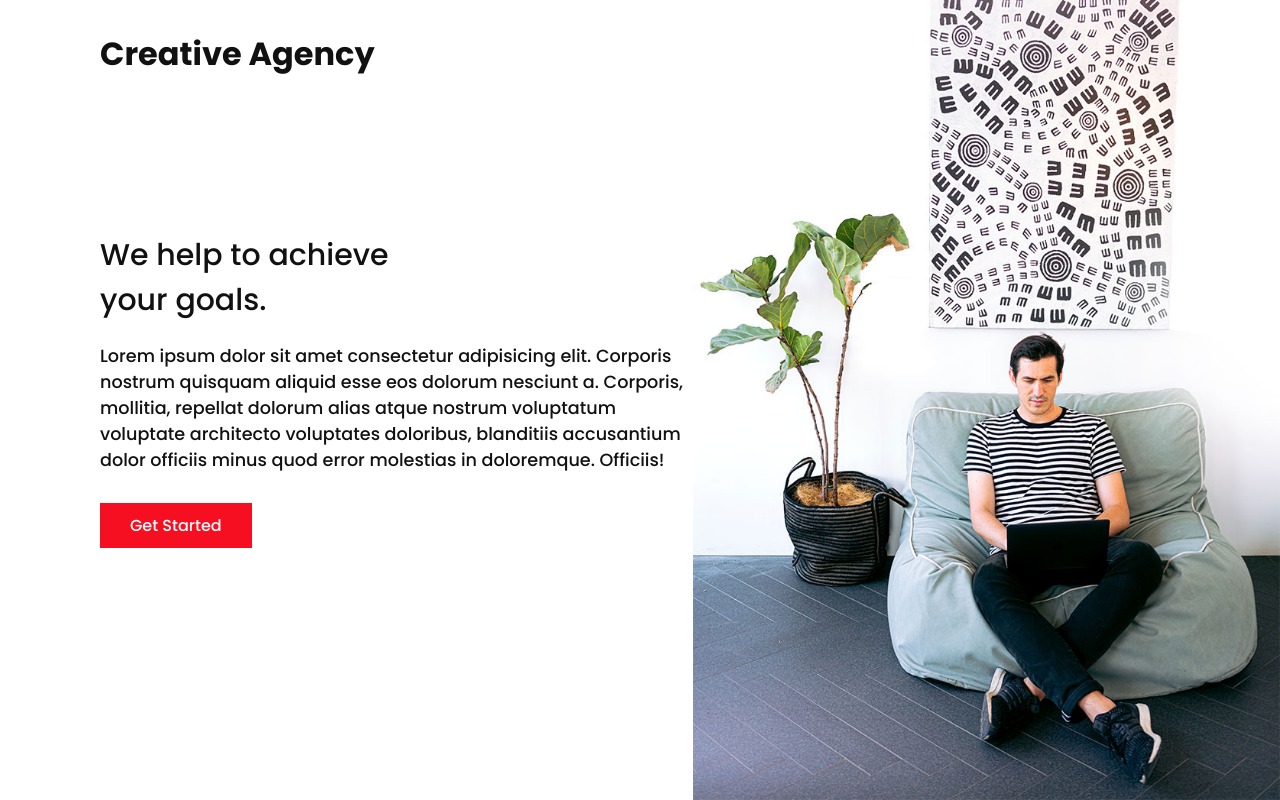
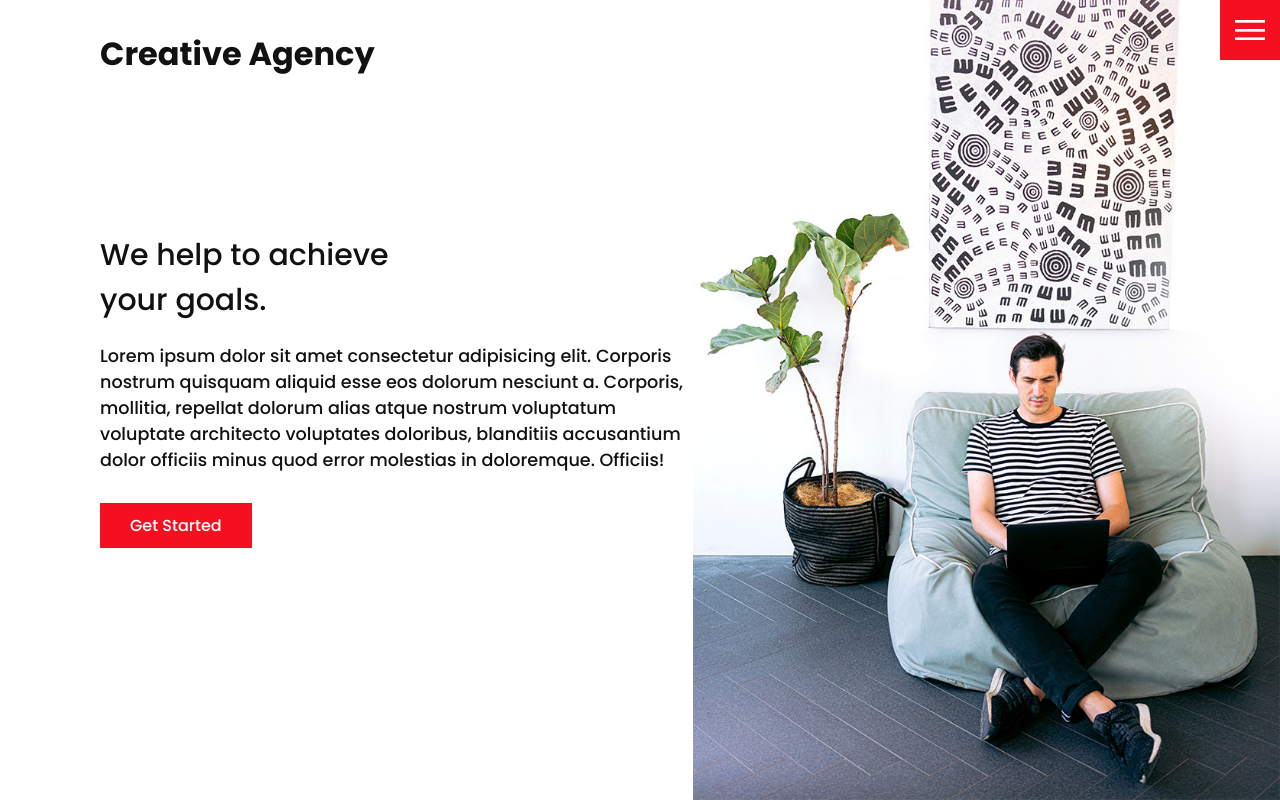
Before and after one commit to andrikoulas7/Information-Website, a plain HTML site: page index.html in a window 1280 px wide. Drawn offline with Linux system fonts and the light colour scheme.

Commit message:
Add - Primary color variable

```diff
--- a/css/style.css
+++ b/css/style.css
@@ -1,5 +1,10 @@
 @import url('https://fonts.googleapis.com/css2?family=Poppins:200;300;400,500,600,700,800,900&display=swap');
 
+:root {
+    --primary-color: #f60f20;
+}
+
+/*BASE STYLES*/
 * {
     box-sizing: border-box;
     margin: 0;
@@ -22,9 +27,6 @@ p {
     font-size: 1.1rem;
 }
 
-.navigation {
-    display: none;
-}
 
 section {
     display: flex;
@@ -33,14 +35,16 @@ section {
     padding: 100px;
 }
 
+/*BUTTON*/
 .btn {
     cursor: pointer;
     display: inline-block;
-    background: #f60f20;
+    background: var(--primary-color);
     color: white;
     text-decoration: none;
     padding: 10px 30px;
     margin: 20px 0;
+    border: 0;
 }
 
 .btn:hover {
@@ -56,6 +60,28 @@ section {
     z-index: 10;
 }
 
+/*TOGGLE*/
+.toggle {
+    position: fixed;
+    top: 0;
+    right: 0;
+    width: 60px;
+    height: 60px;
+    background: var(--primary-color) url(../images/menu.png);
+    background-size: 30px;
+    background-repeat: no-repeat;
+    background-position: center;
+    z-index: 20;
+    cursor: pointer;
+}
+
+/*NAVIGATION*/
+.navigation {
+    display: none;
+}
+
+/*HOMEPAGE*/
+
 .home-content {
     position: relative;
     z-index: 10;
```
